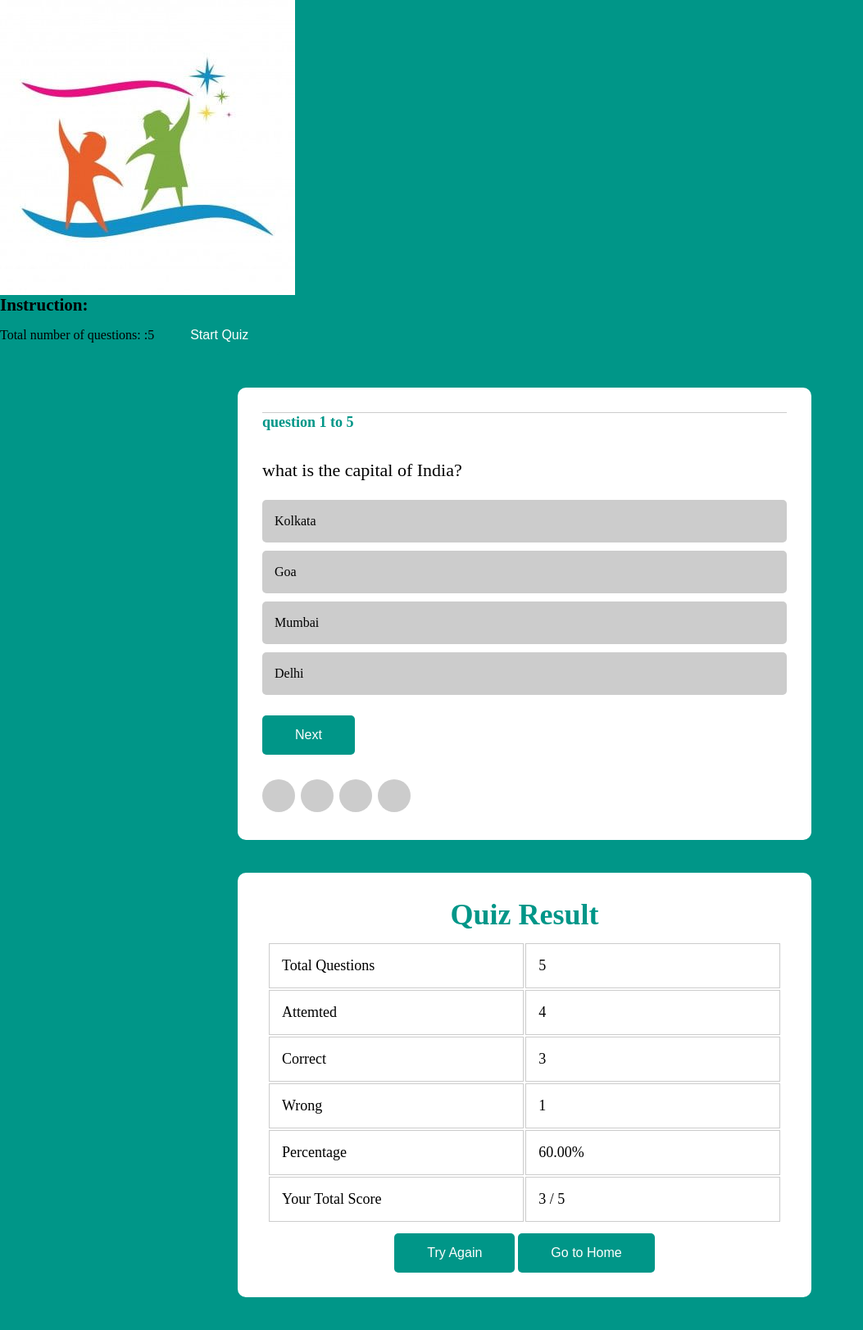
After one commit to Shreya-mon/MCA_Project, a PHP site: page /number_test.html in a window 1280 px wide. The commit adds this page. Shown: the whole page at 82% size, without its empty margins (0-1053 px from the left). Run offline with PHP 8.4, Linux system fonts and the light colour scheme.

Commit message:
Tset 1st

```diff
--- /dev/null
+++ b/number-test_style.css
@@ -0,0 +1,148 @@
+
+
+body{
+    margin: 0;
+    font-size: 16px;
+    background-color: #009688;
+}
+*{
+    box-sizing: border-box;
+    margin:0;
+    padding:0;
+    outline: none;
+}
+.custom-box{
+    max-width: 700px;
+    background-color: #ffffff;
+    margin: 40px auto;
+    padding: 30px;
+    border-radius: 10px;
+
+}
+.custom-box ::before,
+.custom-box ::after{
+    content: "";
+    clear: both;
+    display: table;
+
+}
+.custom-box .hide{
+    display: none;
+}
+.home-box{
+    font-size: 18px;
+    color: #000000;
+    font-weight: 500;
+    margin-bottom: 15px;
+    line-height: 25px;
+}
+.home-box p{
+    font-size: 16px;
+    margin-bottom: 10px;
+    line-height: 22px;
+    color: #000000;
+    font-weight: 400;
+}
+.home-box p span{
+    font-weight: 500;
+}
+.btn{
+    padding: 15px 40px;
+    background-color: #009688;
+    color: #ffffff;
+    border: none;
+    border-radius: 5px;
+    font-family: 'montserrat', sans-serif;
+    font-size: 16px;
+    cursor: pointer;
+    display: inline-block;
+
+}
+.quiz-box .question-number,
+.quiz-box .question-text,
+.quiz-box .option-container,
+.quiz-box .next-question-btn{
+    width: 100%;
+    float:left;
+
+}
+.quiz-box .answer-indicator{
+
+}
+.quiz-box .question-number{
+    font-size: 18px;
+    color: #009688;
+    font-weight: 600;
+    border-buttom: 1px solid #cccccc;
+    padding-bottom: 10px;
+    line-height: 25px;
+
+}
+.quiz-box .question-text{
+    font-size: 22px;
+    color: #000000;
+    line-height: 28px;
+    font-weight: 400;
+    padding: 22px 0;
+    margin:0;
+
+}
+.quiz-box .option-container .option{
+    background-color: #cccccc;
+    padding: 15px;
+    font-size: 16px;
+    line-height: 22px;
+    color: #000000;
+    border-radius: 5px;
+    margin-bottom: 10px;
+    cursor: pointer;
+    text-transform: capitalize;
+}
+.quiz-box .btn{
+    margin: 15px 0;
+}
+.quiz-box .answer-indicator{
+    border-top: 1px solid #cccccc;
+}
+.quiz-box .answer-indicator div{
+    height: 40px;
+    width: 40px;
+    display: inline-block;
+    background-color: #cccccc;
+    border-radius: 50%;
+    margin-right: 3px;
+    margin-top: 15px;
+}
+.result-box{
+    text-align: center;
+
+}
+.result-box h1{
+    font-size: 36px;
+    line-height: 42px;
+    color: #009688;
+
+
+}
+.result-box table{
+    width: 100%;
+    border: c;
+}
+.result-box.hide{
+    display: none;
+
+}
+.result-box table td{
+    border: 1px solid #cccccc;
+    padding: 8px 15px;
+    font-weight: 500;
+    color: #000000;
+    width: 50%;
+    text-align: left;
+    font-size: 18px;
+
+}
+
+.result-box btn{
+
+}
--- a/number.html
+++ b/number.html
@@ -19,6 +19,7 @@
             <div class="number__container">
                 <a href="learn.html"><button class="btn">Learn</button></a>
                 <a href="video.html"><button class="btn">Video</button></a>
+                <a href="number_test.html"><button class="btn">Test</button></a>
             </div>
         </div>
     </div>
--- /dev/null
+++ b/number_test.html
@@ -0,0 +1,86 @@
+<!DOCTYPE htmlregister__btn>
+<html lang="en">
+
+<head>
+    <meta charset="UTF-8" />
+    <meta http-equiv="X-UA-Compatible" content="IE=edge" />
+    <meta name="viewport" content="width=device-width, initial-scale=1.0" />
+    <link rel="stylesheet" href="number-test_style.css" />
+    <title>Child website Design</title>
+</head>
+
+<body>
+    <div class="mynumber">
+        <div class="red">
+            <img src="./pictures/logo.jpg" alt="Logo">
+        </div>
+
+
+        <div class="home-box">
+            <h3>Instruction: </h3>
+            <p>Total number of questions: :<span class="total-question">5</span< /p>
+                    <button type="button" class="btn">Start Quiz</button>
+        </div>
+
+        <div class="quiz-box custom-box">
+            <div class="question-number">
+                    question 1 to 5
+
+            </div>
+            <div class="question-text">
+                what is the capital of India?
+
+            </div>
+            <div class="option-container">
+                <div class="option">Kolkata</div>
+                <div class="option">Goa</div>
+                <div class="option">Mumbai</div>
+                <div class="option">Delhi</div>
+            </div>
+            <div class="next-question-btn" >
+                <button type="button" class="btn">Next </button>
+
+            </div>
+            <div class="answer-indicator">
+                <div></div>
+                <div></div>
+                <div></div>
+                <div></div>
+            </div>
+        </div>
+        <div class="result-box custom-box">
+            <h1>Quiz Result</h1>
+            <table>
+                <tr>
+                    <td>Total Questions</td>
+                    <td><span class="total-question">5</span></td>
+                </tr>
+                <tr>
+                    <td>Attemted</td>
+                    <td><span class="total-attempt">4</span></td>
+                </tr>
+                <tr>
+                    <td>Correct</td>
+                    <td><span class="total-correct">3</span></td>
+                </tr>
+                <tr>
+                    <td>Wrong</td>
+                    <td><span class="total-wrong">1</span></td>
+                </tr>
+                <tr>
+                    <td>Percentage</td>
+                    <td><span class="percentage">60.00%</span></td>
+                </tr>
+                <tr>
+                    <td> Your Total Score</td>
+                    <td><span class="total-score">3 / 5</span></td>
+                </tr>
+            </table>
+            <button type="button" class="btn">Try Again</button>
+            <button type="button" class="btn">Go to Home</button>
+        </div>
+
+
+</body>
+
+</html>
--- a/signup.php
+++ b/signup.php
@@ -98,7 +98,7 @@ if(isset($_POST['submit'])){
 								 '".$_REQUEST['password']."','')";
 	$result=mysqli_query($link, $sql);
     if ($result){
-        header("Location: http://localhost/MCA_Project/home.html");
+        header("Location: http:\MCA_Project\home.html");
 
 
    }
```
Also changed, not shown: Alphabet_Learn.html (added, +114 -0 lines), alphabet.html (+8 -1 lines), 1 other file.
